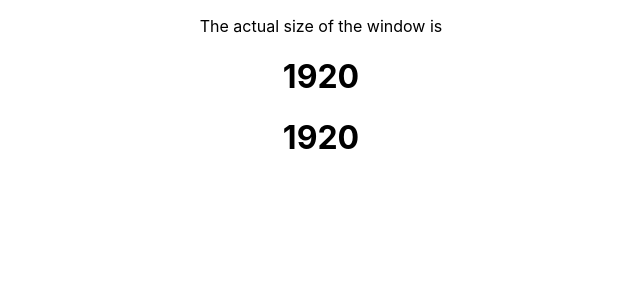
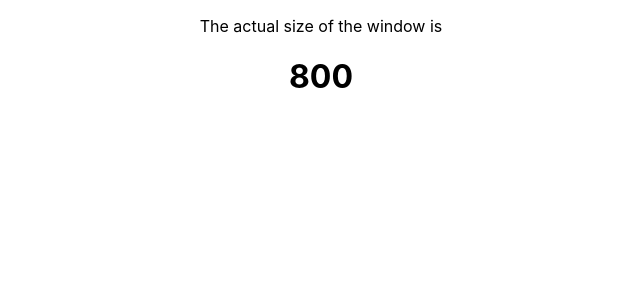
Before and after one commit to prajwalzingare/ReactHooks, a React (Create React App) app: page / in a window 1280 px wide. Shown: the top 300 px of the page, without its empty margins (319-959 px from the left). Built offline with nearby package versions, Linux system fonts and the light colour scheme.

Commit message:
cleanup function

```diff
--- a/src/Components/UseEffect2.js
+++ b/src/Components/UseEffect2.js
@@ -1,12 +1,28 @@
 //This tut is from Thapa technical-https://www.youtube.com/watch?v=5gCtW7RCtQA&t=9s&ab_channel=ThapaTechnical
+import { cleanup } from "@testing-library/react";
 import React, { useState, useEffect } from "react";
 
 function UseEffect2() {
+  const [widthCount, setWidthCount] = useState(window.screen.width);
+  const change = () => {
+    // console.log(window.innerWidth); yaha pe apneko innerwidth milegi
+    setWidthCount(window.innerWidth); //count inner width ke barobar set ho jayega jaise hi ap usko change karoge uski width dikhegi
+  };
+  useEffect(() => {
+    // console.log("render"); exact render hone ke bad run hoga.
+    window.addEventListener("resize", change);
+    //but jub app elements ke event listner me jao ge to apko dikhega ki har bar jub bhi apan window ko reset karte hai tub tub useefect render hota hai or oo event me store hpta hai jiski vajese browsert crash ho sakta hai ya phir memory lick ho sakti hai. so thats why we have to perform clean up function.
+    //this function helps to clean memory from render past function.
+    return function cleanup() {
+      // console.log("removed"); jais ehi useefect run ho ga uske bad cleanup function run hoga jo event ko remove karega iki vajese memory leak nahi hoti ja website hang nahi hoti.
+      window.removeEventListener("resize", change);
+    };
+  });
+
   return (
     <div>
       <p>The actual size of the window is</p>
-      <h1>{1920}</h1>
-      <h1>{1920}</h1>
+      <h1>{widthCount}</h1>
     </div>
   );
 }
```
